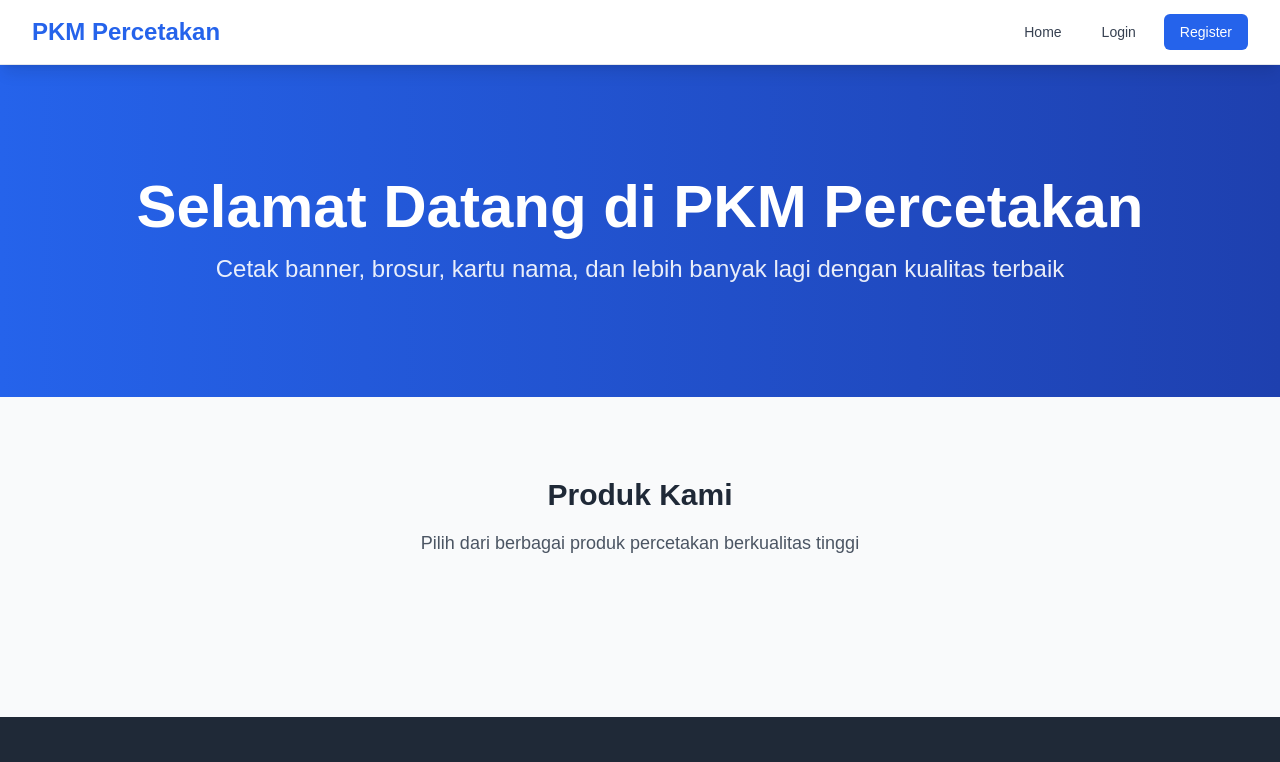
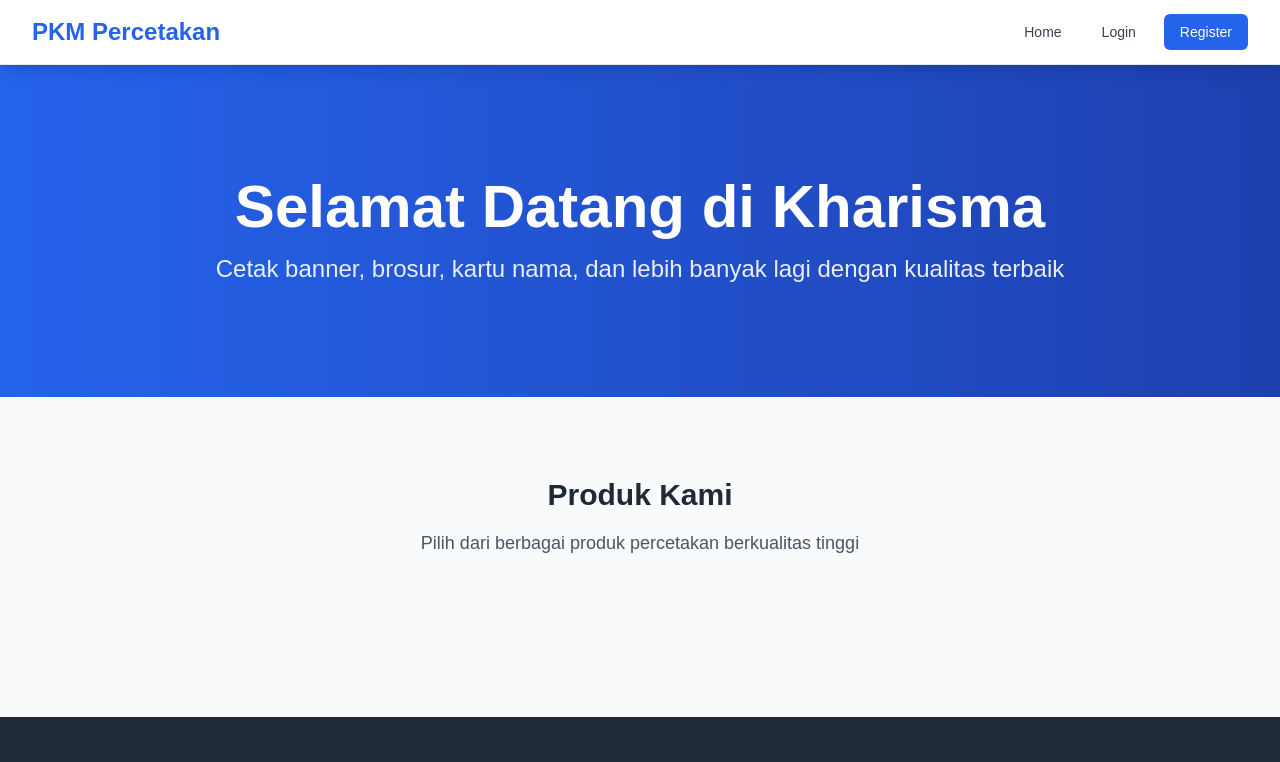
Before and after one commit to Senremi7/PKM-Percetakan-UTS-AWP, a website: page public/index.html in a window 1280 px wide. Shown: the top 762 px of the page. Drawn offline with nearby package versions, Linux system fonts and the light colour scheme; no server answers.

Commit message:
Change welcome message to 'Selamat Datang di Kharisma'
Updated the welcome message in the hero section.

```diff
--- a/public/index.html
+++ b/public/index.html
@@ -13,7 +13,7 @@
     <!-- Hero Section -->
     <div class="bg-gradient-to-r from-blue-600 to-blue-800 text-white py-20">
       <div class="container mx-auto px-4 text-center">
-        <h1 class="text-4xl md:text-6xl font-bold mb-4">Selamat Datang di PKM Percetakan</h1>
+        <h1 class="text-4xl md:text-6xl font-bold mb-4">Selamat Datang di Kharisma</h1>
         <p class="text-xl md:text-2xl opacity-90">Cetak banner, brosur, kartu nama, dan lebih banyak lagi dengan kualitas terbaik</p>
       </div>
     </div>
```
